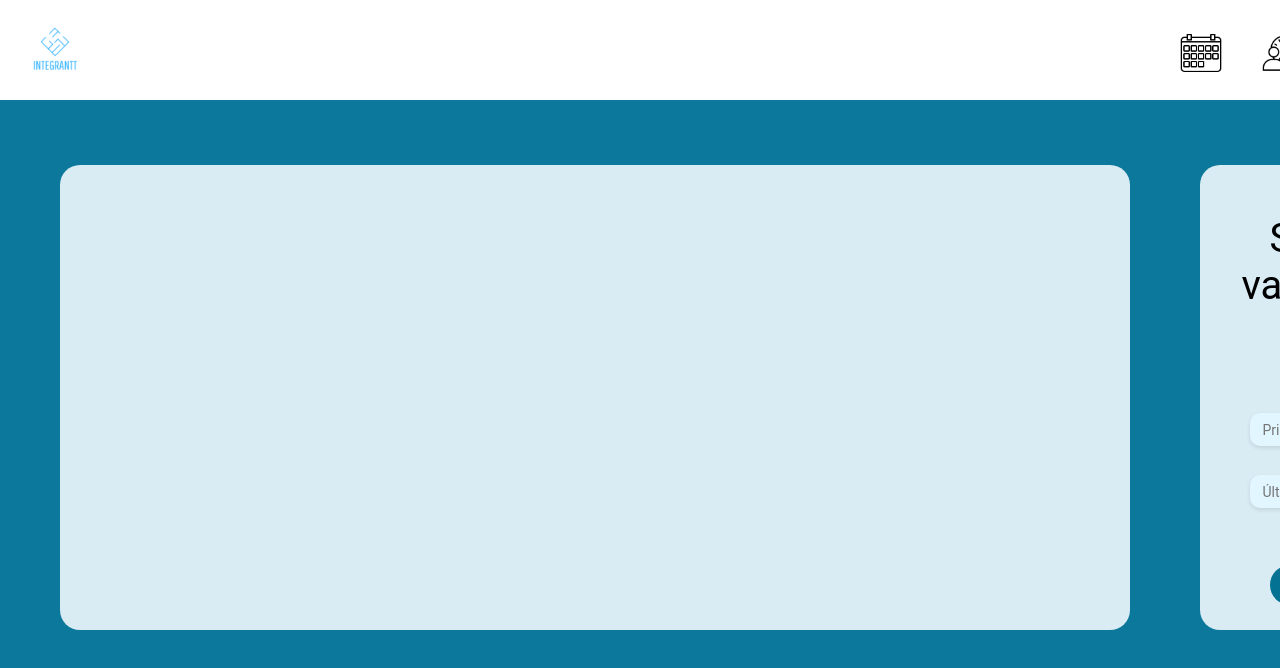
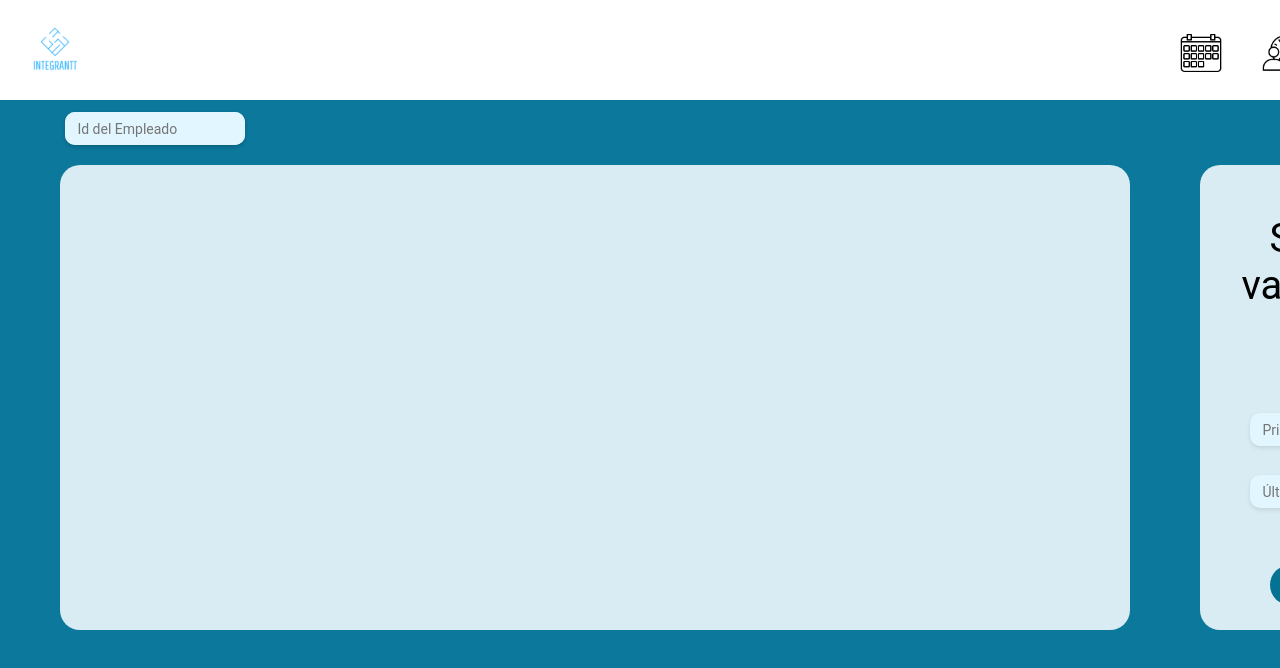
Before and after one commit to 111linblink/integradora-II, a React (Create React App) app in the folder client/: page /sadmicapacitacion in a window 1280 px wide. Shown: the top 668 px of the page. Built offline with nearby package versions, Linux system fonts and the light colour scheme.

Commit message:
hola
sadmicapacitacion-cambios en la vista

```diff
--- a/client/src/Screens/Capacitar/Sadmicapacitacion.css
+++ b/client/src/Screens/Capacitar/Sadmicapacitacion.css
@@ -2,9 +2,17 @@
     position: absolute;
     width: 330px;
     height: 570px;
-    left: 55px;
-    top: 130px;
-    background-color: #FFFFFF;
+    left: 25px;
+    top: 82px;
+    border-radius: 20px;
+  }
+
+  .rectangulo3 {
+    position: absolute;
+    width: 330px;
+    height: 570px;
+    left: 25px;
+    top: 82px;
     border-radius: 20px;
   }
 
--- a/client/src/Screens/Capacitar/Sadmicapacitacion.jsx
+++ b/client/src/Screens/Capacitar/Sadmicapacitacion.jsx
@@ -3,6 +3,7 @@ import './Sadmicapacitacion.css'; // Import del archivo CSS
 import { Link } from 'react-router-dom';
 
 const Sadmicapacitacion = () => {
+    const [IdUsuario, setIdUsuario] = useState('');
   const [primerDia, setPrimerDia] = useState('');
   const [ultimoDia, setUltimoDia] = useState('');
   const [mostrarVentanaNotificaciones, setMostrarVentanaNotificaciones] = useState(false);
@@ -10,6 +11,10 @@ const Sadmicapacitacion = () => {
 
   const handlePrimerDiaChange = (event) => {
     setPrimerDia(event.target.value);
+  };
+
+  const handleIdUsuarioChange = (event) => {
+    setIdUsuario(event.target.value);
   };
 
   const handleUltimoDiaChange = (event) => {
@@ -85,6 +90,26 @@ const Sadmicapacitacion = () => {
         </div>
       )}
 
+    <div className="rectangulo1">
+        <input
+          className="IdUsuario"
+          type="text"
+          placeholder="   Id del Empleado"
+          value={IdUsuario}
+          onChange={handleIdUsuarioChange}
+        />
+    </div>
+
+    <div className="rectangulo3">
+        <input
+          className="IdUsuario"
+          type="text"
+          placeholder="   Id del Empleado"
+          value={IdUsuario}
+          onChange={handleIdUsuarioChange}
+        />
+    </div>
+
     <div className="rectangulo2">
 
       </div>
@@ -108,6 +133,8 @@ const Sadmicapacitacion = () => {
           <button className="solicitar" onClick={handleSolicitarVacaciones}>Solicitar</button>
         </div>
       </div>
+
+
    );
 };
 
```
